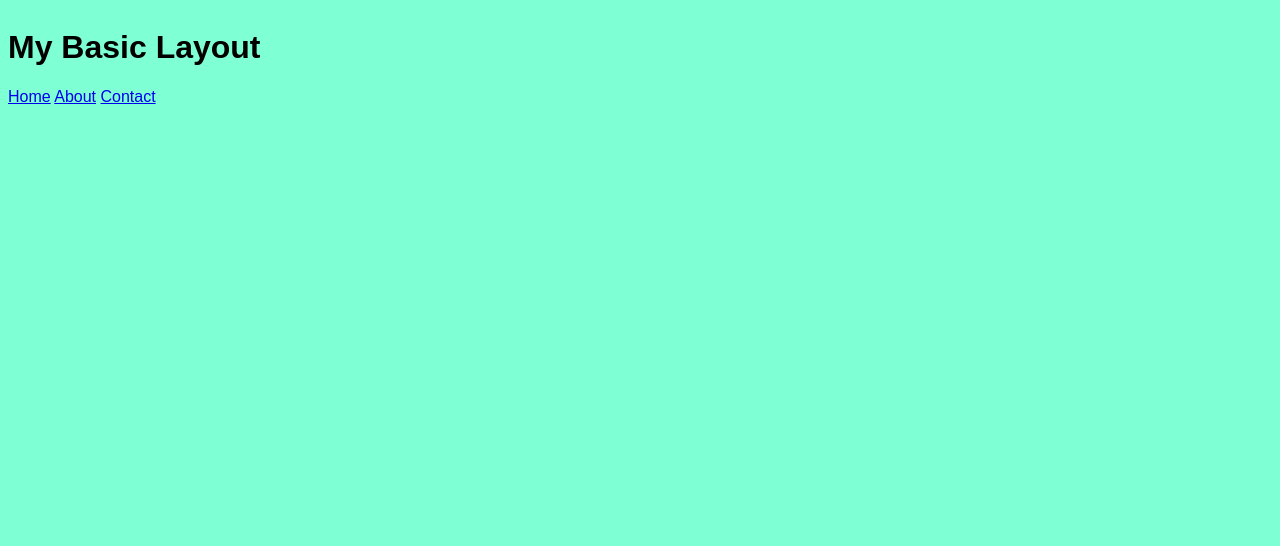
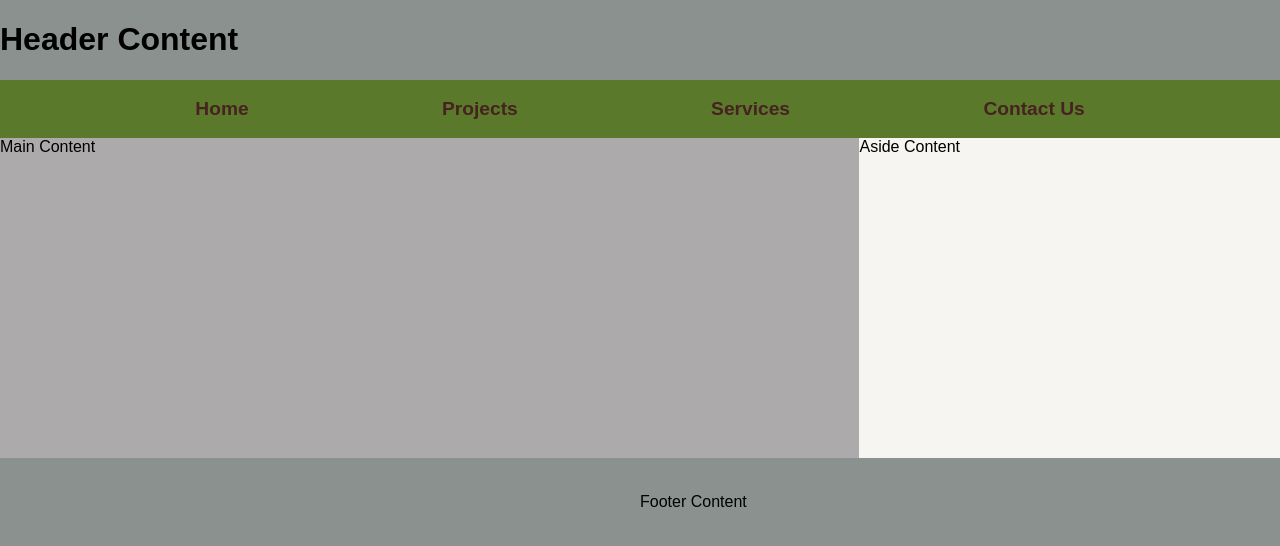
Before and after one commit to Gifty12-hub/wdd131, a plain HTML site: page week01/basic-layout.html in a window 1280 px wide. Drawn offline with Linux system fonts and the light colour scheme; files that its build step writes are made by us from their sources.

Commit message:
3rd commit

```diff
--- a/week01/basic-layout.html
+++ b/week01/basic-layout.html
@@ -4,16 +4,20 @@
     <meta charset="UTF-8">
     <meta name="viewport" content="width=device-width, initial-scale=1.0">
     <title>WDD 131 - Gifty Akosua Arkoh</title>
-    <link rel="stylesheet" href="stlyes/layout.css">
+    <link rel="stylesheet" href="styles/layout.css">
 </head>
 <body>
-    <header>
-        <h1>My Basic Layout</h1>
-        <nav>
-            <a href="#">Home</a>
-            <a href="#">About</a>
-            <a href="#">Contact</a>
-        </nav>
-    </header>
+        <header class="darkgray">
+            <h1>Header Content</h1>
+            <nav class="black">
+                <a href="#">Home</a>
+                <a href="#">Projects</a>
+                <a href="#">Services</a>
+                <a href="#">Contact Us</a>
+            </nav>
+        </header>
+        <main class="lightgray"> Main Content</main>
+        <aside class="white">Aside Content</aside>
+        <footer class="darkgray1">Footer Content</footer>
 </body>
 </html>
--- a/week01/styles/layout.css
+++ b/week01/styles/layout.css
@@ -1,10 +1,52 @@
 body {
     display: grid;
-    grid-template-areas:
-    "header"
-    "nav";
-    grid-gap: 1rem;
+    grid-template: auto 1fr auto / auto 1fr auto;
     font-family: Arial, Helvetica, sans-serif;
-    background-color: aquamarine;
+    background-color: rgb(139, 145, 143);
     color: black;
+    margin: 0;
 }
+header {
+    grid-row: 1 / 2;
+    grid-column: 1 / 4;
+}
+nav {
+    background-color: rgb(91, 121, 42);
+    padding: 10px;
+    display: flex;
+    justify-content: space-evenly;
+    align-items: center;
+}
+nav a {
+    display: block;
+    color: rgb(71, 34, 34);
+    padding: 0.5rem;
+    text-decoration: none;
+    font-size: 1.2rem;
+    font-weight: 700;
+}
+main {
+    grid-column: 1 / 3;
+}
+.lightgray {
+    background-color: rgb(172, 170, 170);
+    height: 20rem;
+}
+aside {
+    grid-column: 3 / 4;
+}
+.white {
+    background-color: rgb(247, 245, 242);
+    height: 20rem;
+    padding-right: 20rem;
+
+}
+footer {
+    grid-column: 1 / 4;
+}
+.darkgray1 {
+    padding-left: 40em;
+    margin-top: 35px;
+
+
+}
```
